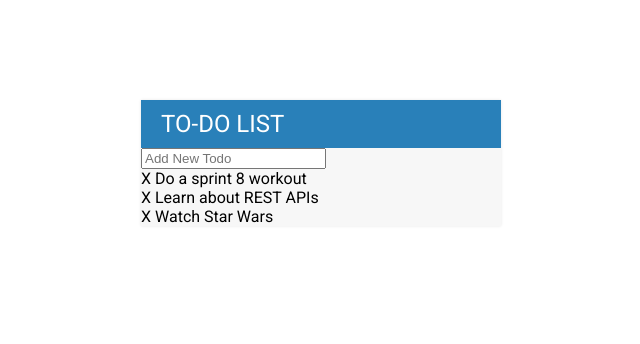
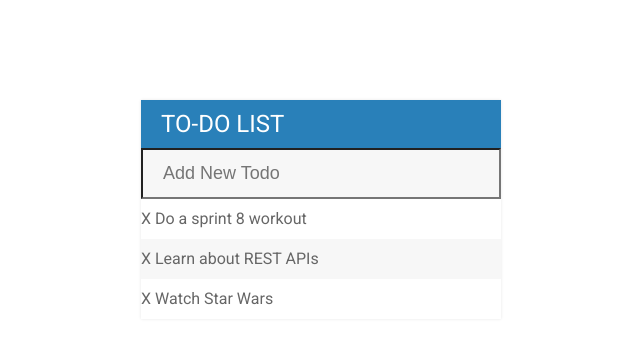
Before and after one commit to PutMyRobeOnRITE/jquerytodo, a plain HTML site: page index.html in a window 1280 px wide. Shown: the whole page, without its empty margins (319-959 px from the left). Drawn offline with Linux system fonts and the light colour scheme.

Commit message:
Styled input and input focus

```diff
--- a/assets/css/todos.css
+++ b/assets/css/todos.css
@@ -17,6 +17,29 @@ ul{
 	margin:0;
 	padding:0;
 }
+li{
+	background: #fff;
+	height: 40px;
+	line-height: 40px;
+	color: #666;
+}
+li:nth-child(2n){
+	background:#f7f7f7;
+}
+input{
+	font-size: 18px;
+	background-color:#f7f7f7;
+	width: 100%;
+	padding: 13px 13px 13px 20px;
+	box-sizing: border-box;
+	color: #2980b9;
+}
+input:focus{
+	background: #fff;
+	border: 3px solid #2980b9;
+	outline: none;
+
+}
 
 #container{
 	box-shadow: 0 0 3px rgba(0,0,0,0.1);
```
